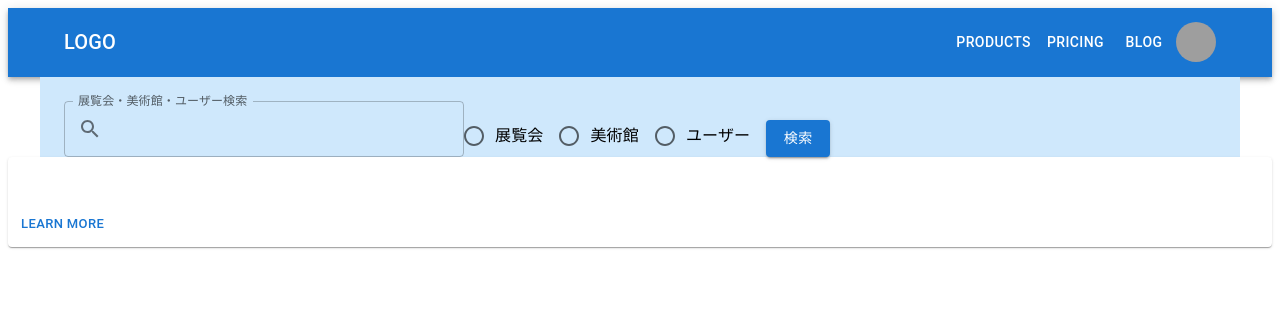
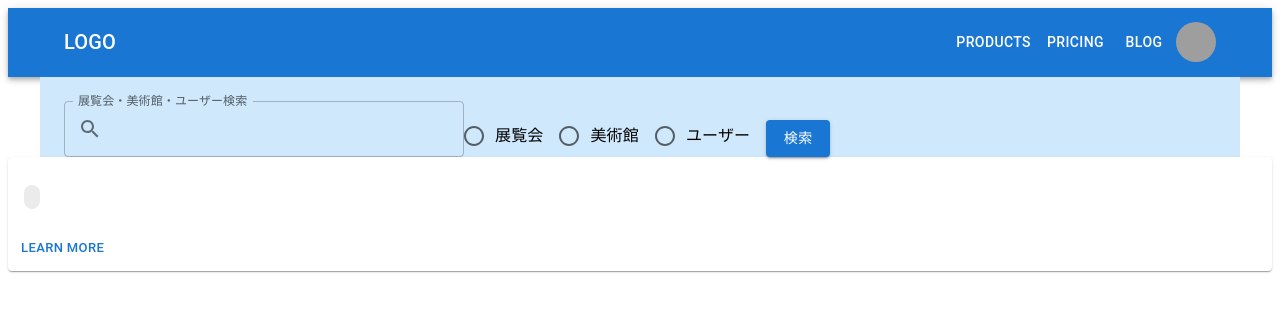
Before and after one commit to monstera3/ato, a React (Create React App) app: page /museums/1 in a window 1280 px wide. Shown: the top 312 px of the page. Built offline with nearby package versions, Linux system fonts and the light colour scheme; grey boxes are pictures that could not be loaded.

Commit message:
feat(Museum): add Stack

```diff
--- a/src/components/Museum.tsx
+++ b/src/components/Museum.tsx
@@ -1,4 +1,4 @@
-import { Button, Card, CardActions, CardContent, Typography } from '@mui/material';
+import { Button, Card, CardActions, CardContent, Chip, Stack, Typography } from '@mui/material';
 import { useParams } from 'react-router-dom';
 import { getMuseum } from '../data';
 
@@ -14,7 +14,9 @@ export const Museum = () => {
         <Typography sx={{ mb: 1.5 }} color="text.secondary">
           {museum.access}
         </Typography>
-
+        <Stack direction="row" spacing={1}>
+          <Chip label={museum.address} size="small" />
+        </Stack>
       </CardContent>
       <CardActions>
         <Button size="small">Learn More</Button>
```
